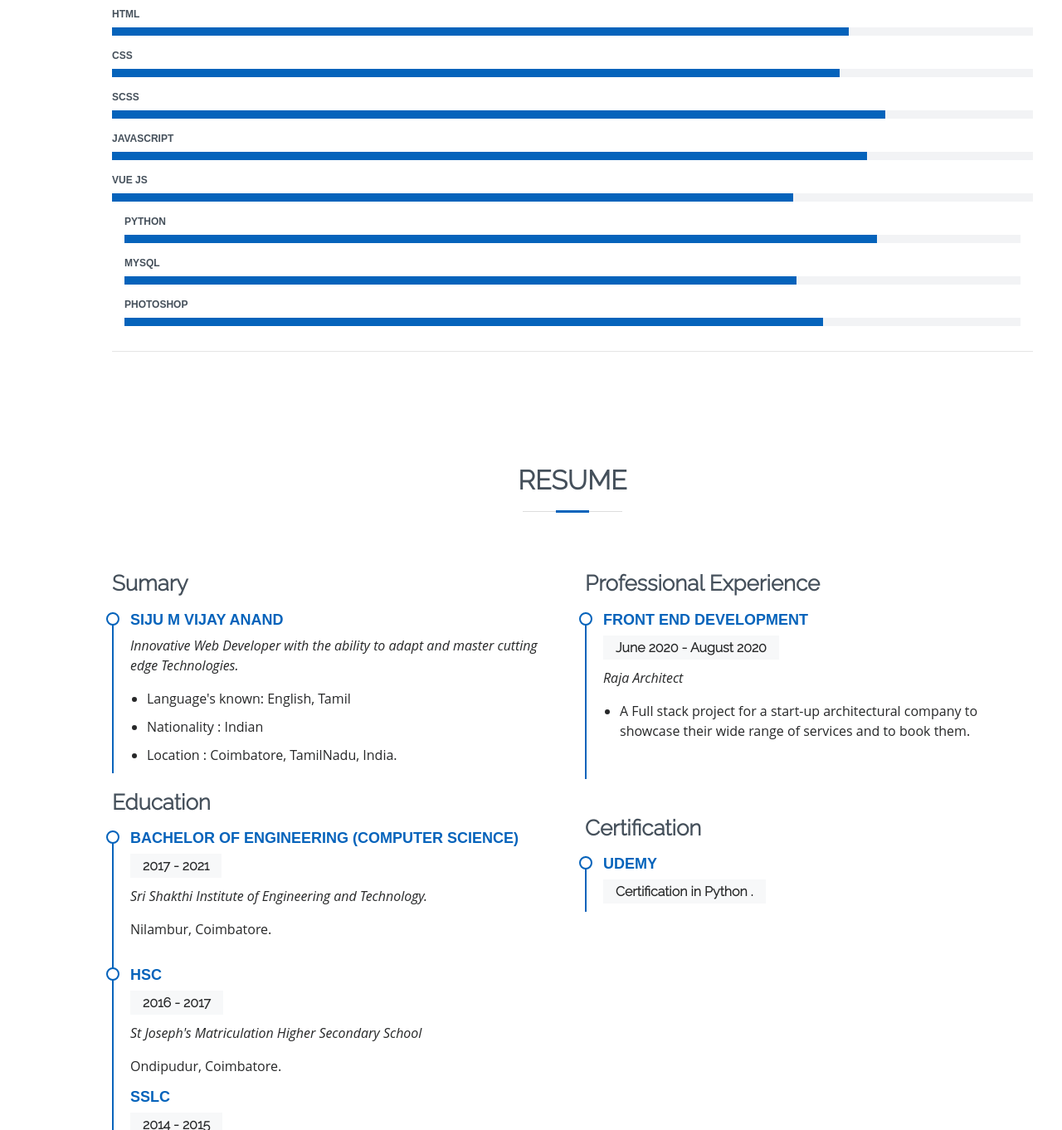
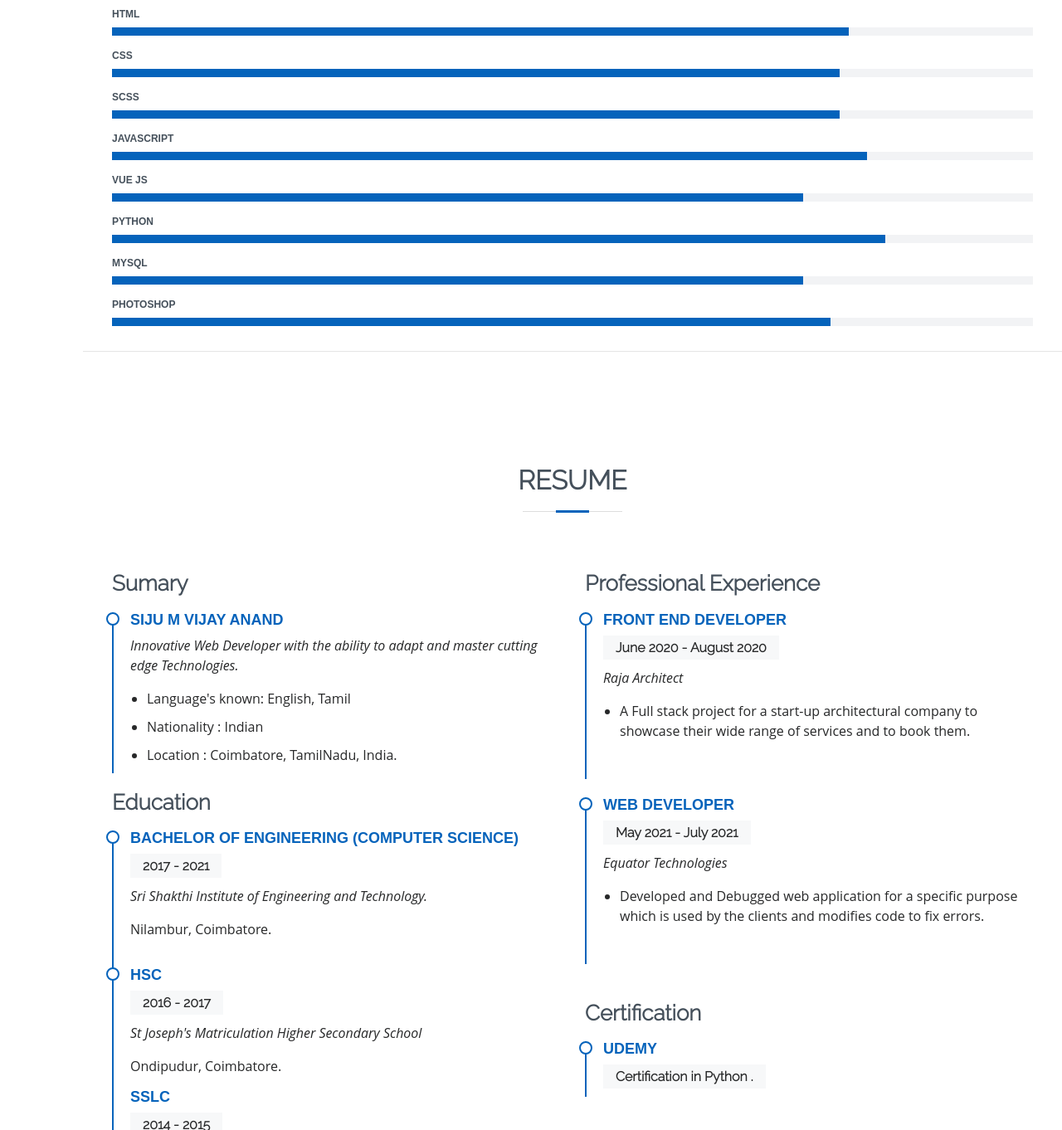
Before and after one commit to SijuVijayanand/Portfolio, a plain HTML site: page index.html in a window 1280 px wide. Shown: the part 1880-3242 px from the top of the page at 83% size. Drawn offline with Linux system fonts and the light colour scheme.

Commit message:
Add files via upload

```diff
--- a/index.html
+++ b/index.html
@@ -166,9 +166,9 @@
             </div>
 
             <div class="progress">
-              <span class="skill">SCSS<i class="val"></i></span>
+              <span class="skill">SCSS <i class="val"></i></span>
               <div class="progress-bar-wrap">
-                <div class="progress-bar" role="progressbar" aria-valuenow="84" aria-valuemin="0" aria-valuemax="100"></div>
+                <div class="progress-bar" role="progressbar" aria-valuenow="79" aria-valuemin="0" aria-valuemax="100"></div>
               </div>
             </div>
 
@@ -178,19 +178,15 @@
                 <div class="progress-bar" role="progressbar" aria-valuenow="82" aria-valuemin="0" aria-valuemax="100"></div>
               </div>
             </div>
+          </div>
 
+          <div class="col-lg-12">
             <div class="progress">
               <span class="skill">Vue Js<i class="val"></i></span>
               <div class="progress-bar-wrap">
-                <div class="progress-bar" role="progressbar" aria-valuenow="74" aria-valuemin="0" aria-valuemax="100"></div>
+                <div class="progress-bar" role="progressbar" aria-valuenow="75" aria-valuemin="0" aria-valuemax="100"></div>
               </div>
             </div>
-
-
-
-
-
-          <div class="col-lg-12">
 
             <div class="progress">
               <span class="skill">Python<i class="val"></i></span>
@@ -260,13 +256,23 @@
           <div class="col-lg-6">
             <h3 class="resume-title">Professional Experience</h3>
             <div class="resume-item">
-              <h4>Front End Development</h4>
+              <h4>Front End Developer</h4>
               <h5>June 2020 - August 2020</h5>
               <p><em>Raja Architect</em></p>
               <ul>
                 <li>A Full stack project for a start-up architectural company to showcase their wide range of services and to book them.</li>
               </ul>
             </div><br>
+            <div class="resume-item">
+              <h4>Web Developer</h4>
+              <h5>May 2021 - July 2021</h5>
+              <p><em>Equator Technologies</em></p>
+              <ul>
+                <li>Developed and Debugged web application for a specific purpose which is used by the clients and modifies code to fix errors.
+                  </li>
+              </ul>
+            </div><br>
+
             <h3 class="resume-title">Certification</h3>
             <div class="resume-item">
               <h4>Udemy</h4>
```
